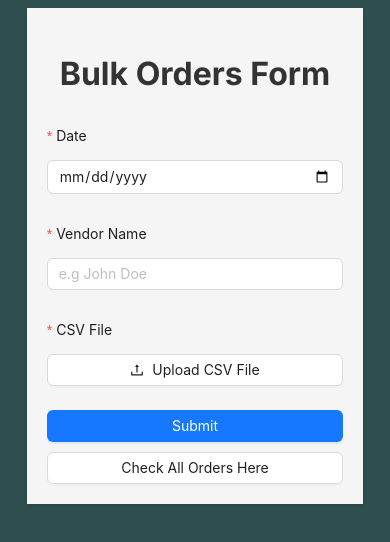
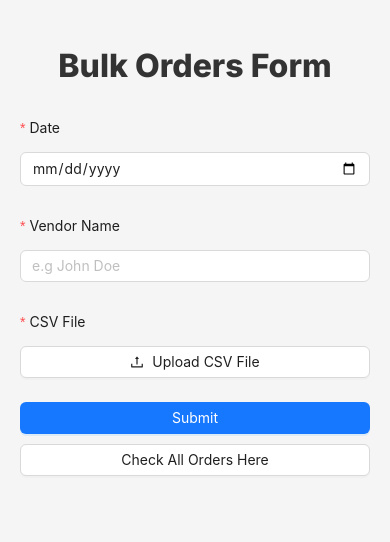
Before and after one commit to urwah1248/React-Node-Developer-Exercise, a React (Create React App) app in the folder frontend/: page / in a window 390 px wide. Shown: the top 542 px of the page. Built offline with nearby package versions, Linux system fonts and the light colour scheme; the HTML template or start-up script is replaced by a standard one.

Commit message:
Removed Order IDs from the UI and updated style

```diff
--- a/frontend/src/components/Form.css
+++ b/frontend/src/components/Form.css
@@ -11,7 +11,7 @@
 .form-title {
   text-align: center;
   font-size: 32px;
-  font-weight: 700;
+  font-weight: 800;
   margin-bottom: 20px;
   color: #333;
 }
@@ -81,11 +81,11 @@
 
 @media(max-width:470px){
   .form-container{
-      max-width: 90%;
+      max-width: 100%;
       margin: 0 auto;
-      width: 90%;
+      width: 100%;
       border-radius: 0;
-      height: 100%;
+      min-height: 100vh;
       justify-content: start;
   }
 }
--- a/frontend/src/components/Table.css
+++ b/frontend/src/components/Table.css
@@ -1,7 +1,10 @@
 .custom-table {
-    width: 100%;
+    width: 98%;
     border-collapse: collapse;
+    margin: 0 auto;
     margin-top: 20px;
+    border-radius: 4px;
+    overflow: hidden;
   }
 
   .custom-table th,
--- a/frontend/src/components/Table.js
+++ b/frontend/src/components/Table.js
@@ -19,12 +19,13 @@ const Table = () => {
 
   return (
     <div>
-        <Link to={"/"} style={{display:"block", position:"absolute", top:13}}>
+        <Link to={"/"} style={{display:"block", position:"absolute", top:13, left:10}}>
             <Button icon={<EnterOutlined />} style={{marginTop:10, textAlign:"center"}}>
-                Back to Form
+
             </Button>
         </Link>
         <h1 style={{textAlign:"center",color:"white"}}>Orders</h1>
+        <div style={{overflowX:"auto"}}>
             <table className='custom-table'>
                 <thead>
                     <tr>
@@ -40,6 +41,7 @@ const Table = () => {
                     !loading && <TableBody orders={orders} setOrders={setOrders}/>
                 }
             </table>
+        </div>
         { loading && Loading()}
     </div>
   )
--- a/frontend/src/components/TableBody.js
+++ b/frontend/src/components/TableBody.js
@@ -6,9 +6,9 @@ const { confirm } = Modal;
 const TableBody = ({orders, setOrders}) => {
     const handleDelete = async (order) => {
         confirm({
-            title: "Are you sure you want to delete the Order "+order.id+"?",
+            title: "Are you sure you want to delete this Order?",
             icon: <ExclamationCircleFilled />,
-            content: 'Created by '+order.vendor,
+            content: "This Action is not reversible.",
             onOk() {
                 fetch('/api/orders/'+order.id, {
                 method: 'DELETE',
--- a/frontend/src/components/notifications.js
+++ b/frontend/src/components/notifications.js
@@ -19,7 +19,7 @@ export const onFinishFailed = (errorMessage) => {
 export const onDelete = (order) => {
     notification.success({
         message: 'Order Deleted',
-        description: 'Order '+order.id+" has been deleted.",
+        description: 'Order has been deleted successfully.',
         duration: 3, // Duration in seconds
     });
 };
--- a/frontend/src/index.css
+++ b/frontend/src/index.css
@@ -1,5 +1,7 @@
-@import url('https://fonts.googleapis.com/css2?family=Inter:wght@400;700&display=swap');
+@import url('https://fonts.googleapis.com/css2?family=Inter:wght@400;700;800;900&display=swap');
 body{
     font-family: 'Inter', sans-serif;
     background-color:darkslategrey;
+    margin: 0;
+    padding: 0;
 }
```
Also changed, not shown: 12 other files (tests, documents, lock files or other folders). Lines whose indentation alone changed are shown as unchanged.
